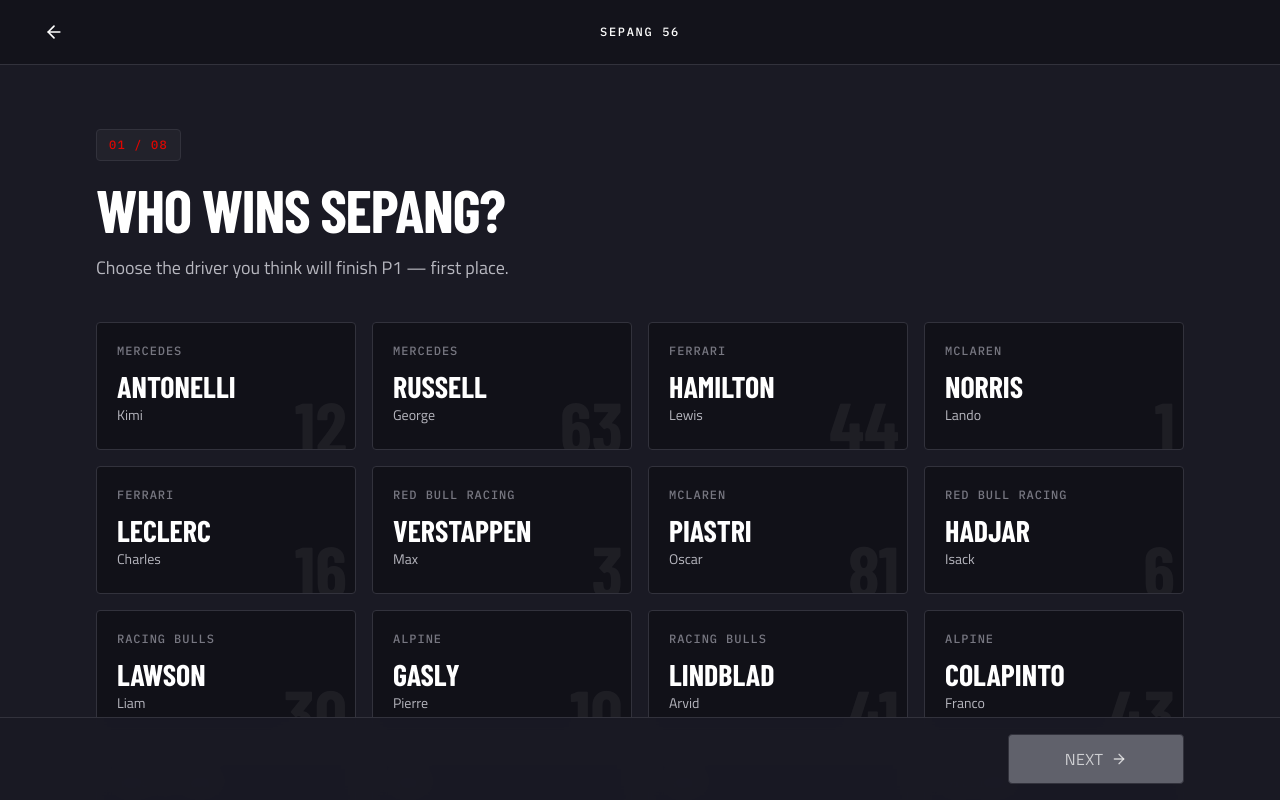
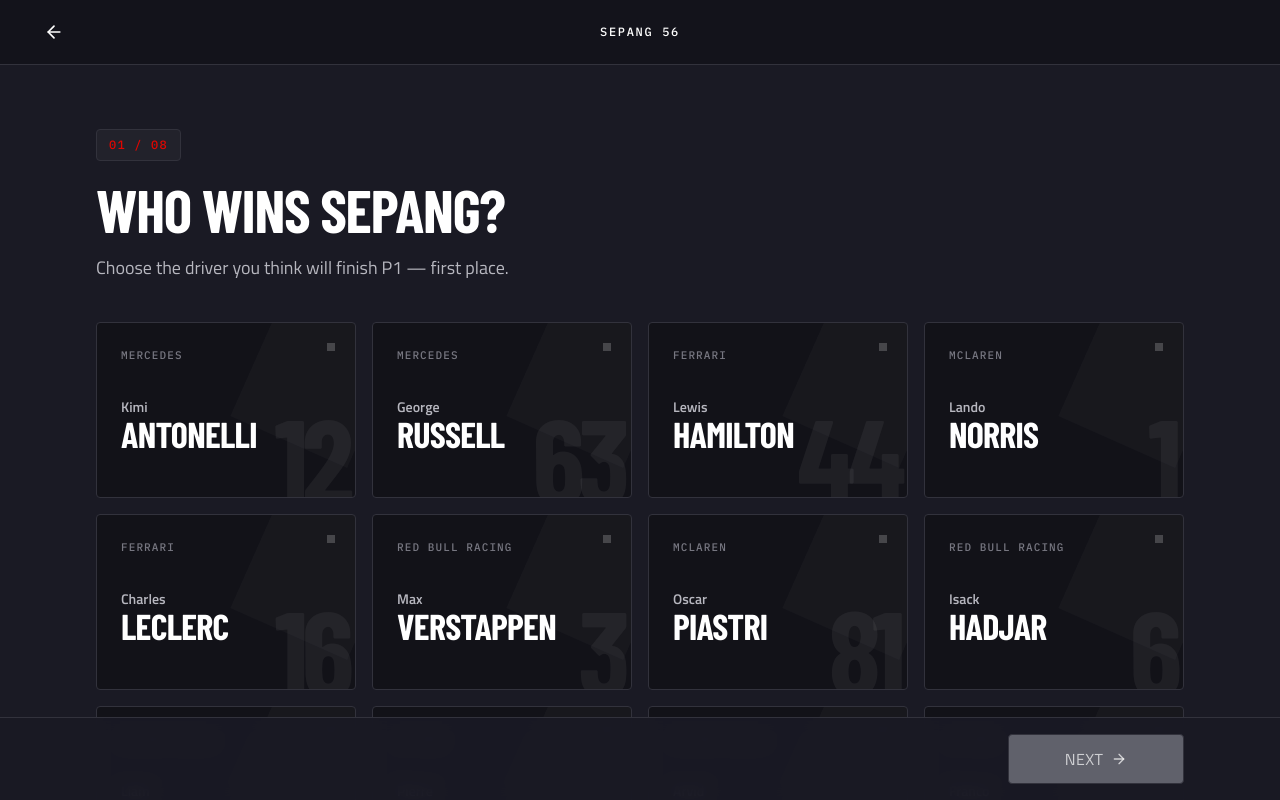
Before and after one commit to itsLucas02/f1-sepang, a Next.js app: page /predict in a window 1280 px wide. Both pictures are taken after a click on the button "START PICKING". Shown: the top 800 px of the page. Built offline with nearby package versions, Linux system fonts and the light colour scheme; a web font is replaced by a local one.

Commit message:
style: make driver picks feel like race selections

```diff
--- a/components/prediction/driver-card.tsx
+++ b/components/prediction/driver-card.tsx
@@ -22,11 +22,11 @@ export function DriverCard({
     <label
       htmlFor={inputId}
       className={cn(
-        "relative min-h-28 cursor-pointer overflow-hidden rounded-md border bg-surface-01 p-4 transition-colors duration-200 sm:min-h-32 sm:p-5",
+        "group relative min-h-40 cursor-pointer overflow-hidden rounded-[4px] border bg-[#121218] p-5 transition-[transform,border-color,background-color] duration-200 sm:min-h-44 sm:p-6",
         selected
-          ? "border-race-red bg-[rgba(225,6,0,0.05)]"
-          : "border-border hover:border-text-muted",
-        disabled && "cursor-not-allowed opacity-40",
+          ? "race-select-pop border-race-red bg-[#1b1519]"
+          : "border-border hover:-translate-y-0.5 hover:border-[#6a6a74] hover:bg-[#17171e]",
+        disabled && "cursor-not-allowed opacity-35 hover:translate-y-0",
       )}
     >
       <input
@@ -40,34 +40,54 @@ export function DriverCard({
         className="peer sr-only"
       />
 
-      <span className="relative z-10 block font-mono text-[11px] font-medium uppercase tracking-[0.08em] text-text-muted sm:text-xs">
+      <div
+        aria-hidden="true"
+        className={cn(
+          "absolute -right-10 -top-20 h-52 w-32 rotate-[24deg] transition-colors duration-200",
+          selected ? "bg-race-red/10" : "bg-white/[0.025] group-hover:bg-white/[0.045]",
+        )}
+      />
+
+      <span className="relative z-10 block max-w-[72%] font-mono text-[10px] font-medium uppercase tracking-[0.1em] text-text-muted sm:text-[11px]">
         {driver.team}
       </span>
-      <span className="relative z-10 mt-3 block font-display text-2xl font-bold uppercase leading-none text-white sm:text-3xl">
-        {driver.surname}
-      </span>
-      <span className="relative z-10 mt-1 block text-sm text-text-secondary">
-        {driver.firstName}
-      </span>
+
+      <div className="relative z-10 mt-9">
+        <span className="block text-sm font-semibold leading-none text-text-secondary">
+          {driver.firstName}
+        </span>
+        <span className="mt-1 block font-display text-3xl font-extrabold uppercase leading-[0.88] tracking-[-0.02em] text-white sm:text-4xl">
+          {driver.surname}
+        </span>
+      </div>
 
       <span
         aria-hidden="true"
         className={cn(
-          "absolute -bottom-3 right-2 font-display text-6xl font-extrabold leading-none sm:text-7xl",
-          selected ? "text-race-red/20" : "text-white/[0.055]",
+          "absolute -bottom-5 right-2 font-display text-[6.5rem] font-extrabold leading-none tracking-[-0.06em] transition-colors sm:text-[7.5rem]",
+          selected ? "text-race-red/22" : "text-white/[0.055]",
         )}
       >
         {driver.number}
       </span>
 
       {selected ? (
-        <span className="absolute right-3 top-3 flex size-6 items-center justify-center border border-race-red bg-race-red text-white">
+        <span className="absolute right-4 top-4 flex size-7 items-center justify-center bg-race-red text-white">
           <Check aria-hidden="true" className="size-4" />
           <span className="sr-only">Selected</span>
         </span>
-      ) : null}
+      ) : (
+        <span aria-hidden="true" className="absolute right-5 top-5 size-2 bg-white/20" />
+      )}
 
-      <span className="pointer-events-none absolute inset-0 rounded-md peer-focus-visible:ring-2 peer-focus-visible:ring-inset peer-focus-visible:ring-white" />
+      <span
+        aria-hidden="true"
+        className={cn(
+          "absolute inset-x-0 bottom-0 h-1 origin-left bg-race-red transition-transform duration-300",
+          selected ? "scale-x-100" : "scale-x-0 group-hover:scale-x-100",
+        )}
+      />
+      <span className="pointer-events-none absolute inset-0 rounded-[4px] peer-focus-visible:ring-2 peer-focus-visible:ring-inset peer-focus-visible:ring-white" />
     </label>
   );
 }
```
